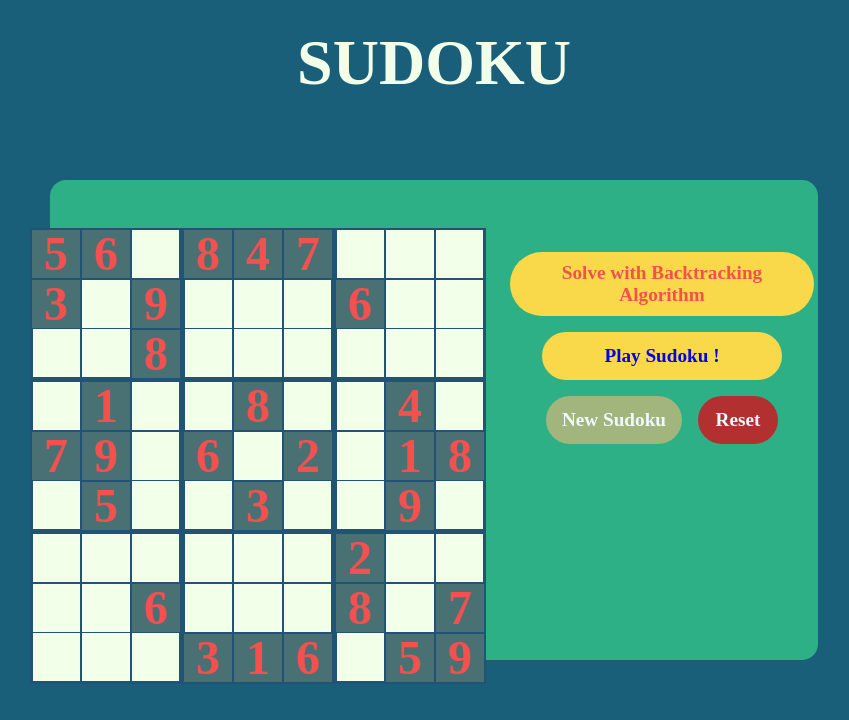
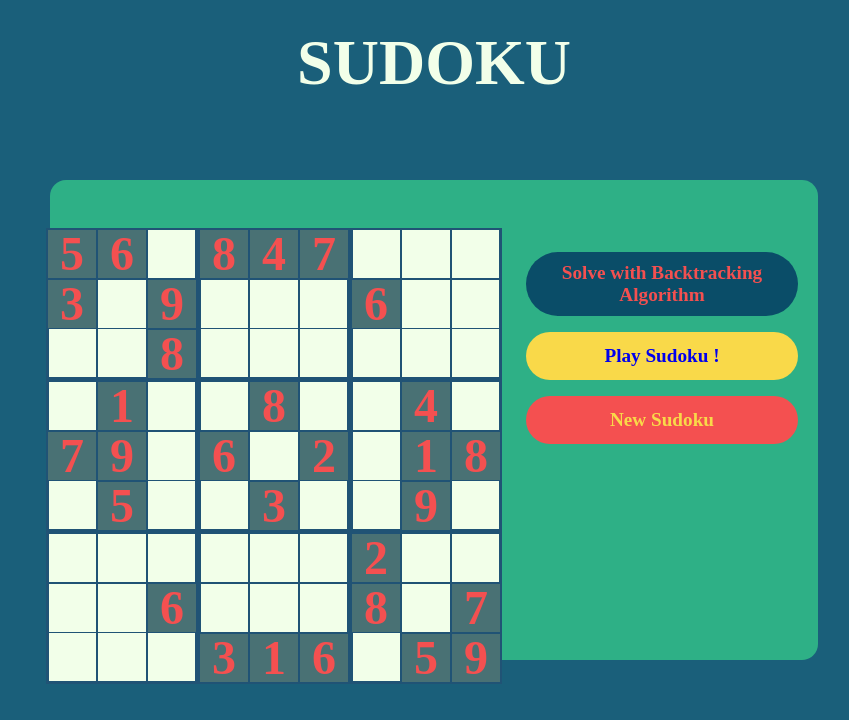
Before and after one commit to BehlulOz/Behlul-Ozkul-Capstone-Project-client, a React (Create React App) app: page /BackAlgo in a window 1280 px wide. Shown: the top 720 px of the page, without its empty margins (206-1055 px from the left). Built offline with nearby package versions, Linux system fonts and the light colour scheme; the HTML template or start-up script is replaced by a standard one; a web font is replaced by a local one.

Commit message:
Sudoku Page Functions smoothed and backtracking page got working

```diff
--- a/src/components/AlgoButton/AlgoButton.js
+++ b/src/components/AlgoButton/AlgoButton.js
@@ -2,17 +2,14 @@ import React from "react";
 import { Link } from "react-router-dom";
 import "./AlgoButton.scss";
 
-const AlgoButton = ({ solveSudoku, newSudoku, sudokuReset }) => {
+const AlgoButton = ({ solveSudoku, newSudoku }) => {
+
   const handleSolve = () => {
     solveSudoku(0, 0);
   };
 
   const handleNewSudoku = () => {
     newSudoku();
-  };
-
-  const handleReset = () => {
-    sudokuReset();
   };
 
   return (
@@ -23,11 +20,8 @@ const AlgoButton = ({ solveSudoku, newSudoku, sudokuReset }) => {
       <button className="button button__sudoku">
         <Link to="/">Play Sudoku !</Link>
       </button>
-      <button className="button button__new-sudoku" onClick={handleNewSudoku}>
+      <button className="button button__new-sudoku__algo" onClick={handleNewSudoku}>
         New Sudoku
-      </button>
-      <button className="button button__reset" onClick={handleReset}>
-        Reset
       </button>
     </div>
   );
--- a/src/components/AlgoButton/AlgoButton.scss
+++ b/src/components/AlgoButton/AlgoButton.scss
@@ -1,4 +1,3 @@
-
 .algo-button-container {
   display: flex;
   flex-wrap: wrap;
@@ -21,9 +20,9 @@
     cursor: pointer;
   }
   &__algo {
-    background-color: #F9D949;
+    background-color: #0A4D68;
     color: #F45050;
-    width: 20rem;
+    width: 17rem;
     height: 4rem;
     &:hover {
       background-color: #F45050;
@@ -33,10 +32,19 @@
   &__sudoku {
     background-color: #F9D949;
     color: #F45050;
-    width: 15rem;
+    width: 17rem;
     &:hover {
       background-color: #F45050;
-      color: #F9D949;
+      color: #0A4D68;
+    }
+  }
+  &__new-sudoku__algo {
+    background-color: #F45050;
+    color: #F9D949;
+    width: 17rem;
+    &:hover {
+      background-color: #F9D949;
+      color: #0A4D68;
     }
   }
 }
--- a/src/components/Buttons/Buttons.scss
+++ b/src/components/Buttons/Buttons.scss
@@ -39,7 +39,7 @@
   &__reset {
     background-color: #B33030;
     color: aliceblue;
-    width: 5rem;
+    width: 6rem;
     &:hover {
       background-color: #F45050;
       color: #F9D949;
--- a/src/pages/BackAlgoPage/BackAlgoPage.js
+++ b/src/pages/BackAlgoPage/BackAlgoPage.js
@@ -2,25 +2,23 @@ import React from "react";
 import { useState, useRef, useEffect } from "react";
 import "./BackAlgoPage.scss";
 import algoArray from "../../data/sudoku-boards.json";
-import solutionArray from "../../data/sudoku-solution.json";
+import algoSolutionArray from "../../data/sudoku-solution.json";
 import AlgoButton from "../../components/AlgoButton/AlgoButton";
 
 const BackAlgoPage = () => {
   let [s, setS] = useState(0);
-  let grid = JSON.parse(JSON.stringify(algoArray[s]));
-  let solutionGrid = JSON.parse(JSON.stringify(solutionArray[s]));
-  const [newGrid, setNewGrid] = useState([...grid]);
-  const [isGameReady, setIsGameReady] = useState(false);
+  let algoGrid = JSON.parse(JSON.stringify(algoArray[s]));
+  let AlgoSolutionGrid = JSON.parse(JSON.stringify(algoSolutionArray[s]));
+  const [newGrid, setNewGrid] = useState(algoGrid);
   const rowCheck = useRef(true);
   const colCheck = useRef(true);
   const innerGridCheck = useRef(true);
 
   useEffect(() => {
-    setNewGrid([...grid]);
+    setNewGrid([...algoGrid]);
   }, [s]);
 
-  const solveSudoku = (colIndex, rowIndex, e) => {
-    setIsGameReady(true);
+  const solveSudoku = async (colIndex, rowIndex) => {
     if (colIndex === 9) {
       // Move to the next rowIndex if the end of the current rowIndex is reached
       rowIndex++;
@@ -35,60 +33,40 @@ const BackAlgoPage = () => {
 
     // Skip already filled cells
     if (newGrid[colIndex][rowIndex] > 0) {
-      return solveSudoku(rowIndex, colIndex + 1);
+      return solveSudoku(colIndex + 1, rowIndex);
     }
 
-    // Try different values for the empty cell
     for (let num = 1; num <= 9; num++) {
-      if (isValidMove(rowIndex, colIndex, num)) {
-        // Assign the valid value to the cell
-        newGrid[colIndex][rowIndex] = num;
-
-        // Recursive call to solve the puzzle
+      if (isValidNumber(colIndex, rowIndex, num)) {
+        const updatedGrid = [...newGrid]; // Create a copy of the newGrid state
+        updatedGrid[colIndex][rowIndex] = num;
+        setNewGrid(updatedGrid);
+        const cell = document.querySelector(`.col-${colIndex}-row-${rowIndex}`);
+        cell?.classList.add("node--correct");
+        console.log("cell:",cell);
         if (solveSudoku(colIndex + 1, rowIndex)) {
           return true;
         }
 
-        // If the current value doesn't lead to a solution, backtrack
-        newGrid[colIndex][rowIndex] = 0;
+        await new Promise((resolve) => setTimeout(resolve, 1000));
+
+        setTimeout(() => {
+          cell?.classList.remove("node--correct");
+        }, 200);
+
+        updatedGrid[colIndex][rowIndex] = 0;
+        setNewGrid(updatedGrid);
       }
+      const cell = document.querySelector(`.col-${colIndex}-row-${rowIndex}`);
+      cell?.classList.add("node--error");
+      setTimeout(() => {
+        cell?.classList.remove("node--error");
+      }, 200);
     }
-
-    // No valid value found, backtrack to the previous cell
     return false;
   };
 
-  // const isValidMove = (row, col, num) => {
-
-  //   // Check if the value already exists in the same row
-  //   for (let i = 0; i < 9; i++) {
-  //     if (newGrid[i][row] === num) {
-  //       return false;
-  //     }
-  //   }
-
-  //   //Check if the value already exists in the same column
-  //   for (let i = 0; i < 9; i++) {
-  //     if (newGrid[col][i] === num) {
-  //       return false;
-  //     }
-  //   }
-
-  //   //Check if the value already exists in the 3x3 sub-grid
-  //   const subGridStartRow = Math.floor(row % 3) * 3;
-  //   const subGridStartCol = Math.floor(col % 3) * 3;
-  //   for (let i = 0; i < 3; i++) {
-  //     for (let j = 0; j < 3; j++) {
-  //       if (newGrid[subGridStartCol + i][subGridStartRow + j] === num) {
-  //         return false;
-  //       }
-  //     }
-  //   }
-
-  //   return true;
-  // };
-
-  const isValidMove = (colIndex, rowIndex, num) => {
+  const isValidNumber = (colIndex, rowIndex, num) => {
     rowCheck.current = true;
     colCheck.current = true;
     innerGridCheck.current = true;
@@ -137,17 +115,6 @@ const BackAlgoPage = () => {
     }
   };
 
-  const sudokuReset = () => {
-    const inputNodes = document.querySelectorAll(".node-input");
-    inputNodes.forEach((node) => {
-      node.value = "";
-      setNewGrid([...grid]);
-    });
-    if (algoArray[s] === solutionGrid) {
-      algoArray[s] = grid;
-    }
-  };
-
   const newSudoku = () => {
     if (s > 3) {
       s = 0;
@@ -157,27 +124,24 @@ const BackAlgoPage = () => {
     }
   };
 
-  // const checkComplete = () => {
-  //   for (let i = 0; i < 9; i++) {
-  //     for (let j = 0; j < 9; j++) {
-  //       if (newGrid[i][j] !== solutionGrid[i][j]) {
-  //         return (completeCheck.current = false);
-  //       }
-  //     }
-  //   }
-  //   return (completeCheck.current = true);
-  //   };
+  const handleChange = (e, rowIndex, colIndex) => {
+    const inputValue = e.target.value;
+    const parsedValue = parseInt(inputValue, 10) || 0;
+    const updatedGrid = [...newGrid];
+    updatedGrid[colIndex][rowIndex] = parsedValue;
+    setNewGrid(updatedGrid);
+  }
 
   return (
     <div className="back-algo-page">
-      <div className="back-algo-page__board" key={JSON.stringify(algoArray[s])}>
-        {algoArray[s].map((col, colIndex) => (
+      <div className="back-algo-page__board" key={JSON.stringify(newGrid)}>
+        {newGrid.map((col, colIndex) => (
           <div key={colIndex} className="col">
-            {col.map((node, rowIndex) => (
+            {col?.map((node, rowIndex) => (
               <div
                 key={rowIndex}
                 className={
-                  algoArray[s][colIndex][rowIndex] > 0 ? "node" : "node-empty"
+                  newGrid[colIndex][rowIndex] > 0 ? "node" : "node--empty"
                 }
                 style={{
                   borderTop:
@@ -198,11 +162,9 @@ const BackAlgoPage = () => {
                       : "1px solid #205375",
                 }}
               >
-                {node > 0 ? (
-                  node
-                ) : (
+                {node > 0 ? node :(
                   <input
-                    className="node-input"
+                    className="node--input"
                     style={{
                       borderTop:
                         rowIndex % 3 === 0
@@ -221,17 +183,13 @@ const BackAlgoPage = () => {
                           ? "2.5px solid #205375"
                           : "1px solid #205375",
                     }}
-                    type="text"
+                    type="number"
                     inputMode="numeric"
                     maxLength="1"
                     pattern="[1-9]"
+                    value={newGrid[colIndex][rowIndex]===0?"":newGrid[colIndex][rowIndex]}
                     onChange={(e) => {
-                      if (isGameReady) {
-                        const inputValue = e.target.value;
-                        const numberValue = inputValue.replace(/[^1-9]/g, "");
-                        e.target.value = numberValue;
-                        solveSudoku(e, rowIndex, colIndex);
-                      }
+                      handleChange(e, rowIndex, colIndex);
                     }}
                   />
                 )}
@@ -239,11 +197,7 @@ const BackAlgoPage = () => {
             ))}
           </div>
         ))}
-        <AlgoButton
-          solveSudoku={solveSudoku}
-          sudokuReset={sudokuReset}
-          newSudoku={newSudoku}
-        />
+        <AlgoButton solveSudoku={solveSudoku} newSudoku={newSudoku} />
       </div>
     </div>
   );
--- a/src/pages/BackAlgoPage/BackAlgoPage.scss
+++ b/src/pages/BackAlgoPage/BackAlgoPage.scss
@@ -1,3 +1,6 @@
+a {
+  text-decoration: none;
+}
 .back-algo-page {
   display: flex;
   flex-direction: column;
@@ -16,7 +19,7 @@
     display: flex;
     justify-content: center;
     margin: 3rem;
-    width: 40vw;
+    width: 45vw;
     height: 40vh;
     background-color: #2EB086;
   }
@@ -31,7 +34,7 @@
   height: 1rem;
   width: 1rem;
   padding: 1rem;
-  &-empty {
+  &--empty {
     margin: 0;
     display: flex;
     align-items: center;
@@ -42,7 +45,7 @@
     padding: 1rem;
     border: none;
   }
-  &-input {
+  &--input {
     display: flex;
     border: none;
     justify-content: center;
@@ -64,7 +67,7 @@
   }
 }
 
-.input-error {
+.node--error {
   animation: blink-red 2s linear forwards;
   text-decoration: underline red;
 }
@@ -86,9 +89,9 @@
 
 }
 
-.input-correct {
+.node--correct {
   animation: blink-green 2s linear forwards;
-  color: #F45050;
+  color: #17594A;
 }
 
 @keyframes blink-green {
--- a/src/pages/SudokuBoard/SudokuBoard.js
+++ b/src/pages/SudokuBoard/SudokuBoard.js
@@ -3,12 +3,13 @@ import "./SudokuBoard.scss";
 import sudokuArray from "../../data/sudoku-boards.json";
 import solutionArray from "../../data/sudoku-solution.json";
 import Buttons from "../../components/Buttons/Buttons";
+import { Navigate } from "react-router-dom";
 
 export const SudokuBoard = () => {
   let [s, setS] = useState(0);
   let grid = JSON.parse(JSON.stringify(sudokuArray[s]));
   let solutionGrid = JSON.parse(JSON.stringify(solutionArray[s]));
-  const [newGrid, setNewGrid] = useState([...grid]);
+  const [newGrid, setNewGrid] = useState(grid);
   const [isGameReady, setIsGameReady] = useState(false);
   const rowCheck = useRef(true);
   const colCheck = useRef(true);
@@ -23,22 +24,11 @@ export const SudokuBoard = () => {
     checkComplete();
   }, [newGrid]);
 
-  // useEffect ((newInput, rowIndex, colIndex) => {
-
-  //   if (newInput === NaN) {
-  //     newGrid[colIndex][rowIndex] = 0;
-  //     console.log("zero:", newInput);
-  //     console.log("grid:", newGrid);
-  //   }
-  // },[newGrid])
-
   const changeHandler = (e, rowIndex, colIndex) => {
     const newInput = parseInt(e.target.value);
     rowCheck.current = true;
     colCheck.current = true;
     innerGridCheck.current = true;
-    console.log("e:", e);
-
 
     for (let i = 0; i < 9; i++) {
       if (newInput === newGrid[i][rowIndex]) {
@@ -72,7 +62,6 @@ export const SudokuBoard = () => {
       }, 1000);
       console.log("false:", newInput);
     }
-
     setNewGrid([...newGrid]);
   };
 
@@ -96,15 +85,16 @@ export const SudokuBoard = () => {
   };
 
   const sudokuReset = () => {
+    if (sudokuArray[s] === solutionArray[s]) {
+      window.location.reload();
+    }
     const inputNodes = document.querySelectorAll(".node-input");
     inputNodes.forEach((node) => {
       node.value = "";
-      if (sudokuArray[s] === solutionArray[s]) {
-        sudokuArray[s] = [...grid];
-      }
       setNewGrid([...grid]);
       setIsGameReady(false);
     });
+    console.log("grid:", grid);
   };
 
   const checkComplete = () => {
@@ -115,14 +105,16 @@ export const SudokuBoard = () => {
         }
       }
     }
+    alert ("You Completed the SUDOKU, Congratulations!");
     return (completeCheck.current = true);
   };
 
   const sudokuSolver = () => {
     sudokuArray[s] = solutionArray[s];
+    console.log("grid:", grid);
     setNewGrid(solutionGrid);
+    console.log("newGrid:", newGrid);
     setIsGameReady(false);
-    checkComplete();
   };
 
   const newSudoku = () => {
@@ -142,35 +134,54 @@ export const SudokuBoard = () => {
 
   return (
     <div className="sudoku-game-page">
-      <div className="board" key={JSON.stringify(sudokuArray[s])}>
-        {sudokuArray[s].map((col, colIndex) => (
+      <div className="board" key={JSON.stringify(grid)}>
+        {grid.map((col, colIndex) => (
           <div key={colIndex} className="col">
             {col.map((node, rowIndex) => (
               <div
                 key={rowIndex}
-                  className={
-                    sudokuArray[s][colIndex][rowIndex] > 0
-                      ? "node"
-                      : "node-empty"
-                  }
+                className={solutionArray[s][colIndex][rowIndex] > 0 ? "node" : "node-empty"}
                 style={{
-                    borderTop: rowIndex % 3 === 0 ? "2.5px solid #205375" : "1px solid #205375",
-                    borderLeft: colIndex % 3 === 0 ? "2.5px solid #205375" : "1px solid #205375",
-                    borderRight: (colIndex + 1) % 3 === 0 ? "2.5px solid #205375" : "1px solid #205375",
-                    borderBottom: (rowIndex + 1) % 3 === 0 ? "2.5px solid #205375" : "1px solid #205375"
+                  borderTop:
+                    rowIndex % 3 === 0
+                      ? "2.5px solid #205375"
+                      : "1px solid #205375",
+                  borderLeft:
+                    colIndex % 3 === 0
+                      ? "2.5px solid #205375"
+                      : "1px solid #205375",
+                  borderRight:
+                    (colIndex + 1) % 3 === 0
+                      ? "2.5px solid #205375"
+                      : "1px solid #205375",
+                  borderBottom:
+                    (rowIndex + 1) % 3 === 0
+                      ? "2.5px solid #205375"
+                      : "1px solid #205375",
                 }}
               >
-
                 {node > 0 ? (
                   node
                 ) : (
                   <input
                     className="node-input"
                     style={{
-                        borderTop: rowIndex % 3 === 0 ? "2.5px solid #205375" : "1px solid #205375",
-                        borderLeft: colIndex % 3 === 0 ? "2.5px solid #205375" : "1px solid #205375",
-                        borderRight: (colIndex + 1) % 3 === 0 ? "2.5px solid #205375" : "1px solid #205375",
-                        borderBottom: (rowIndex + 1) % 3 === 0 ? "2.5px solid #205375" : "1px solid #205375"
+                      borderTop:
+                        rowIndex % 3 === 0
+                          ? "2.5px solid #205375"
+                          : "1px solid #205375",
+                      borderLeft:
+                        colIndex % 3 === 0
+                          ? "2.5px solid #205375"
+                          : "1px solid #205375",
+                      borderRight:
+                        (colIndex + 1) % 3 === 0
+                          ? "2.5px solid #205375"
+                          : "1px solid #205375",
+                      borderBottom:
+                        (rowIndex + 1) % 3 === 0
+                          ? "2.5px solid #205375"
+                          : "1px solid #205375",
                     }}
                     type="text"
                     inputMode="numeric"
--- a/src/pages/SudokuBoard/SudokuBoard.scss
+++ b/src/pages/SudokuBoard/SudokuBoard.scss
@@ -1,3 +1,6 @@
+a {
+  text-decoration: none;
+}
 .board {
   display: flex;
   justify-content: center;
@@ -65,8 +68,6 @@
 
 .input-correct {
   animation: blink-green 2s linear forwards;
-  height: 3rem;
-  width: 3rem;
 }
 
 @keyframes blink-green {
```
Lines whose indentation alone changed are shown as unchanged.
